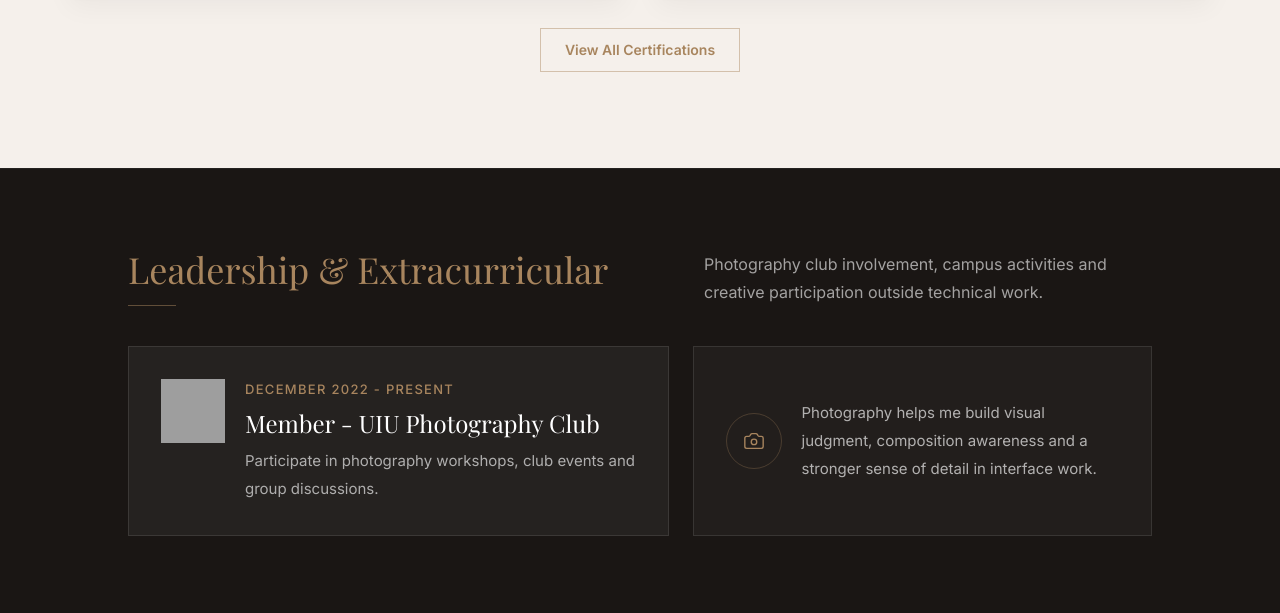
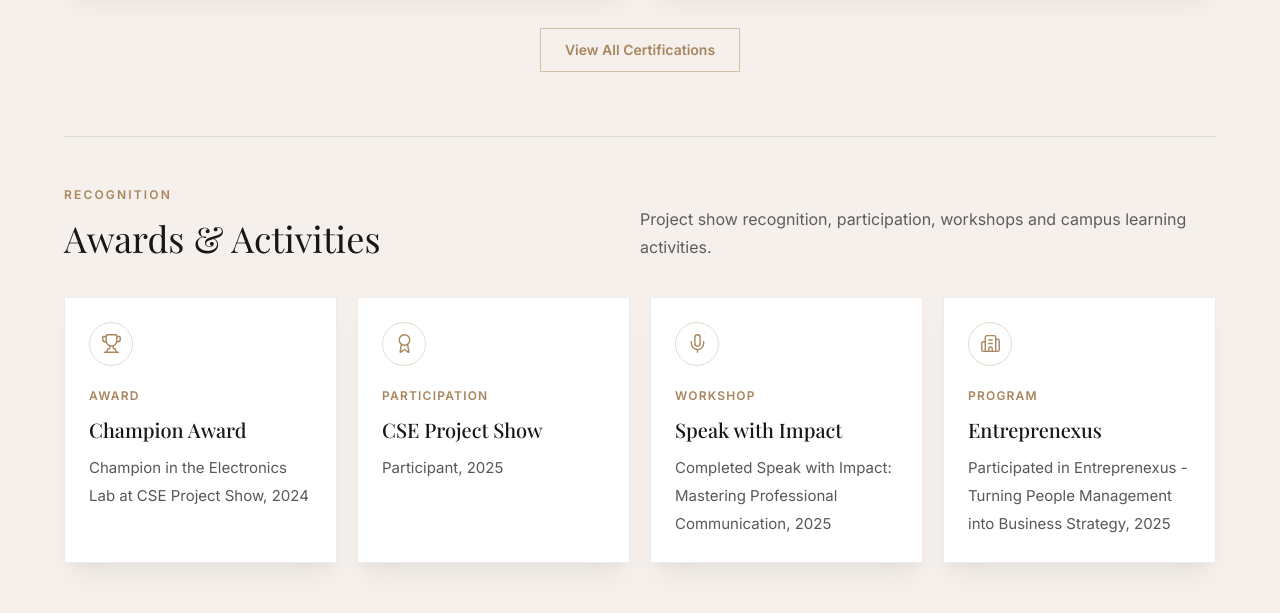
Before and after one commit to MohammedShakib/my-portfolio-website, a Next.js app: page / in a window 1280 px wide. Shown: the part 9760-10373 px from the top of the page. Built offline with nearby package versions, Linux system fonts and the light colour scheme; grey boxes are pictures that could not be loaded.

Commit message:
Restore awards activities cards

```diff
--- a/src/components/sections/Certifications.tsx
+++ b/src/components/sections/Certifications.tsx
@@ -1,7 +1,7 @@
 "use client";
 
 import { useEffect, useMemo, useState } from "react";
-import { professionalCertifications } from "@/data/portfolio";
+import { certifications, professionalCertifications } from "@/data/portfolio";
 import { Award, ExternalLink, FileText, X } from "lucide-react";
 import Image from "next/image";
 
@@ -144,6 +144,46 @@ export default function Certifications() {
               </button>
             </div>
           ) : null}
+
+          <div className="mt-14 border-t border-primary/10 pt-10 md:mt-16 md:pt-12">
+            <div className="mb-7 flex flex-col gap-3 md:mb-9 md:flex-row md:items-end md:justify-between">
+              <div>
+                <p className="mb-3 text-[12px] font-semibold uppercase tracking-[0.18em] text-accent">
+                  Recognition
+                </p>
+                <h3 className="font-serif text-[28px] leading-tight md:text-4xl">
+                  Awards & Activities
+                </h3>
+              </div>
+              <p className="max-w-xl text-base leading-7 text-primary/68">
+                Project show recognition, participation, workshops and campus learning activities.
+              </p>
+            </div>
+
+            <div className="grid grid-cols-1 gap-5 sm:grid-cols-2 lg:grid-cols-4">
+              {certifications.map((item) => {
+                const Icon = item.icon;
+
+                return (
+                  <article
+                    key={item.title}
+                    className="flex min-h-[250px] flex-col border border-primary/8 bg-white p-5 shadow-xl shadow-black/[0.045] transition-transform duration-200 hover:-translate-y-1 hover:shadow-2xl hover:shadow-black/10 md:p-6"
+                  >
+                    <div className="mb-5 flex h-11 w-11 items-center justify-center rounded-full border border-accent/30 text-accent">
+                      <Icon size={21} strokeWidth={1.6} />
+                    </div>
+                    <span className="mb-3 text-[12px] font-semibold uppercase tracking-widest text-accent">
+                      {item.category}
+                    </span>
+                    <h4 className="mb-3 font-serif text-[20px] font-medium leading-tight text-primary">
+                      {item.title}
+                    </h4>
+                    <p className="text-[15px] leading-7 text-primary/72">{item.description}</p>
+                  </article>
+                );
+              })}
+            </div>
+          </div>
         </div>
       </div>
 
@@ -164,7 +204,7 @@ export default function Certifications() {
                   {preview.title}
                 </h3>
                 <p className="mt-1 text-sm text-primary/68">
-                  {preview.issuer} · Issued {preview.issued}
+                  {preview.issuer} - Issued {preview.issued}
                 </p>
               </div>
               <button
```
